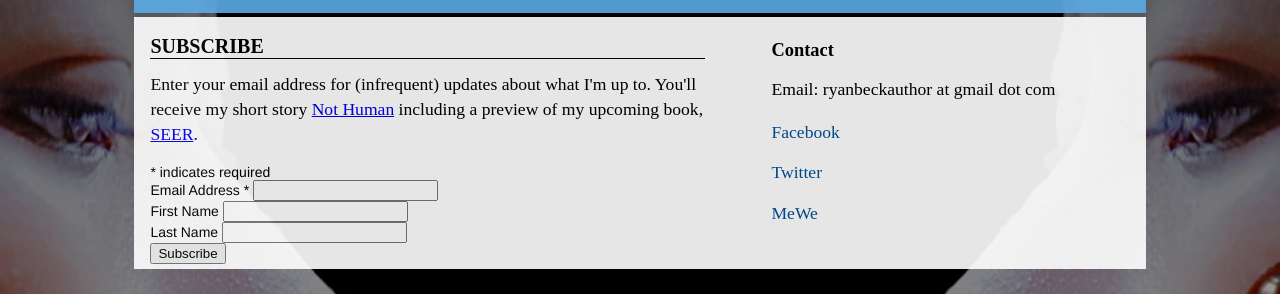
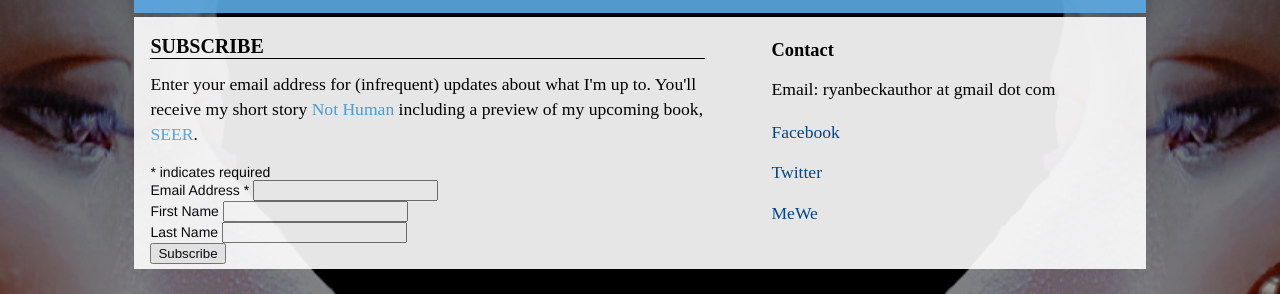
Before and after one commit to ryooan/ryooan.github.io, a Jekyll site: the page built from subscribe.html, in a window 1280 px wide. Shown: the part 130-424 px from the top of the page. Built offline with Jekyll 4.4.1, drawn with Linux system fonts in a browser that asks for light colours; comment, search, counter and statistics services are not loaded.

Commit message:
Update subscribe.html

```diff
--- a/subscribe.html
+++ b/subscribe.html
@@ -6,7 +6,7 @@
 <div class="aboutleft">
 	<div class="description">
 		<h1 class="mainheader">SUBSCRIBE</h1>
-		<p>Enter your email address for (infrequent) updates about what I'm up to. You'll receive my short story <span class="workparagraph"><a href="https://www.ryanbeckauthor.com/writing/NotHuman">Not Human</a></span> including a preview of my upcoming book, <span class="workparagraph"><a href="https://www.ryanbeckauthor.com/writing/SEER">SEER</a></span>.
+		<p>Enter your email address for (infrequent) updates about what I'm up to. You'll receive my short story <span class="workparagraph"><a href="https://www.ryanbeckauthor.com/writing/NotHuman" class="worklinks">Not Human</a></span> including a preview of my upcoming book, <span class="workparagraph"><a href="https://www.ryanbeckauthor.com/writing/SEER" class="worklinks">SEER</a></span>.
 		<!-- Begin Mailchimp Signup Form -->
 		<link href="//cdn-images.mailchimp.com/embedcode/classic-10_7.css" rel="stylesheet" type="text/css">
 		<style type="text/css">
```
